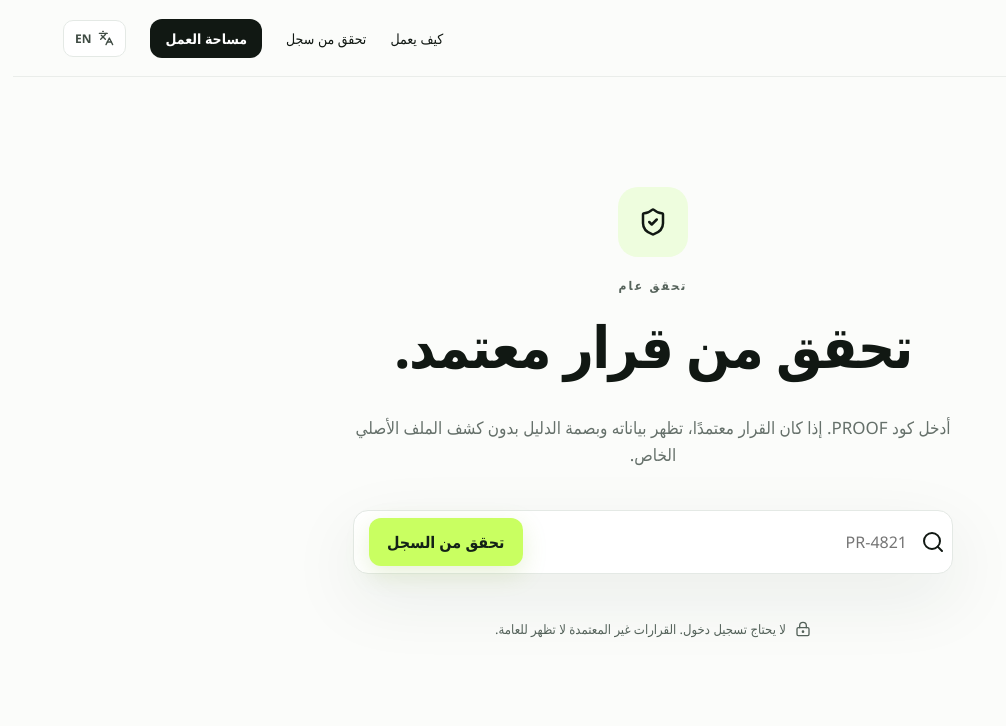
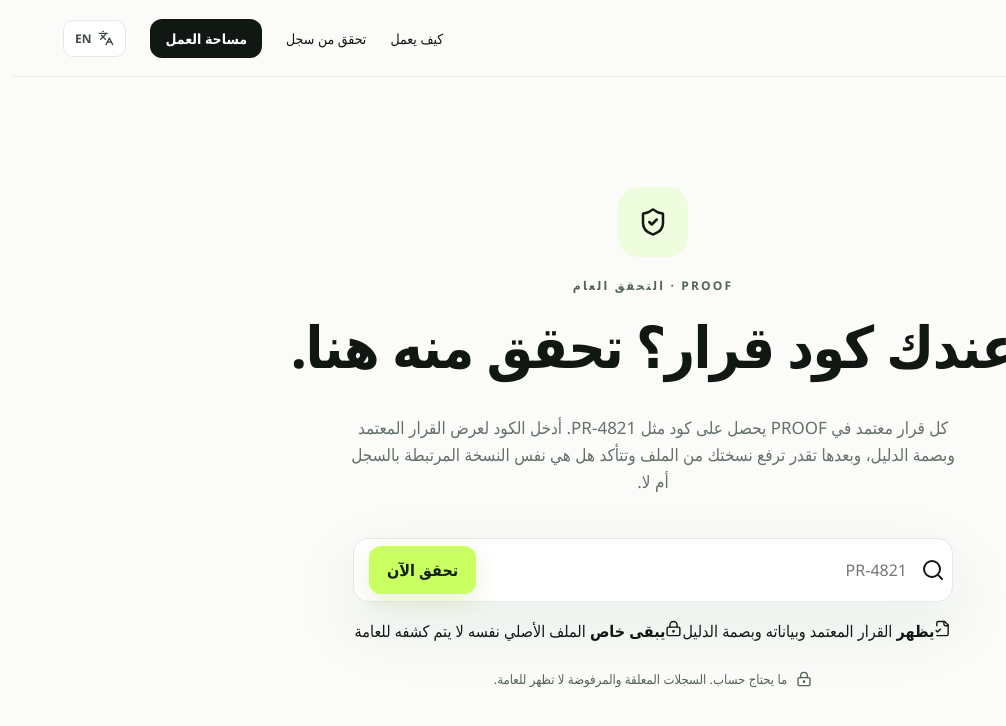
Before and after one commit to 8llo10/PROOF-Verifiable-Decision-Platform, a Next.js app: page /verify in a window 1280 px wide. Shown: the top 726 px of the page, without its empty margins (274-1280 px from the left). Built offline with nearby package versions, Linux system fonts and the light colour scheme.

Commit message:
feat: clarify public verification flow in both languages

```diff
--- a/app/verify/page.tsx
+++ b/app/verify/page.tsx
@@ -1,8 +1,26 @@
-import {Search,ShieldCheck,LockKeyhole} from "lucide-react";
-import {Nav} from "@/components/Nav";
-import {resolveLang} from "@/lib/i18n";
+import { FileCheck2, LockKeyhole, Search, ShieldCheck } from "lucide-react";
+import { Nav } from "@/components/Nav";
+import { resolveLang } from "@/lib/i18n";
 
 export default async function VerifyPage({searchParams}:{searchParams:Promise<{lang?:string}>}){
-  const q=await searchParams; const lang=resolveLang(q.lang); const ar=lang==="ar";
-  return <main dir={ar?"rtl":"ltr"}><Nav lang={lang}/><section className="verify-hero container"><div className="verify-icon"><ShieldCheck/></div><span className="eyebrow">{ar?"تحقق عام":"PUBLIC VERIFICATION"}</span><h1>{ar?"تحقق من قرار معتمد.":"Verify an approved decision."}</h1><p>{ar?"أدخل كود PROOF. إذا كان القرار معتمدًا، تظهر بياناته وبصمة الدليل بدون كشف الملف الأصلي الخاص.":"Enter a PROOF code. If the decision is approved, its record and evidence fingerprint are shown without exposing the private original file."}</p><form className="verify-search" action="/verify/lookup" method="get"><Search/><input type="hidden" name="lang" value={lang}/><input name="code" placeholder="PR-4821" pattern="PR-[0-9]{4}" title="PR-0000" required/><button className="button button-primary">{ar?"تحقق من السجل":"Verify record"}</button></form><div className="trust-line"><LockKeyhole size={16}/>{ar?"لا يحتاج تسجيل دخول. القرارات غير المعتمدة لا تظهر للعامة.":"No sign-in required. Unapproved records remain private."}</div></section></main>;
+  const q=await searchParams;
+  const lang=resolveLang(q.lang);
+  const ar=lang==="ar";
+  return <main dir={ar?"rtl":"ltr"}>
+    <Nav lang={lang}/>
+    <section className="verify-hero container">
+      <div className="verify-icon"><ShieldCheck/></div>
+      <span className="eyebrow">PROOF · {ar?"التحقق العام":"PUBLIC VERIFICATION"}</span>
+      <h1>{ar?"عندك كود قرار؟ تحقق منه هنا.":"Have a decision code? Verify it here."}</h1>
+      <p>{ar?"كل قرار معتمد في PROOF يحصل على كود مثل PR-4821. أدخل الكود لعرض القرار المعتمد وبصمة الدليل، وبعدها تقدر ترفع نسختك من الملف وتتأكد هل هي نفس النسخة المرتبطة بالسجل أم لا.":"Every approved PROOF decision has a code such as PR-4821. Enter it to inspect the approved record and evidence fingerprint, then upload your copy to check whether it is exactly the same file tied to the record."}</p>
+      <form className="verify-search" action="/verify/lookup" method="get">
+        <Search/><input type="hidden" name="lang" value={lang}/><input name="code" placeholder="PR-4821" pattern="PR-[0-9]{4}" title="PR-0000" required/><button className="button button-primary">{ar?"تحقق الآن":"Verify now"}</button>
+      </form>
+      <div className="verify-explainer">
+        <span><FileCheck2 size={17}/><strong>{ar?"يظهر":"Shown"}</strong>{ar?" القرار المعتمد وبياناته وبصمة الدليل":" Approved decision metadata and fingerprint"}</span>
+        <span><LockKeyhole size={17}/><strong>{ar?"يبقى خاص":"Private"}</strong>{ar?" الملف الأصلي نفسه لا يتم كشفه للعامة":" The original evidence file is never exposed publicly"}</span>
+      </div>
+      <div className="trust-line"><LockKeyhole size={16}/>{ar?"ما يحتاج حساب. السجلات المعلقة والمرفوضة لا تظهر للعامة.":"No account required. Pending and rejected records are never public."}</div>
+    </section>
+  </main>;
 }
```
